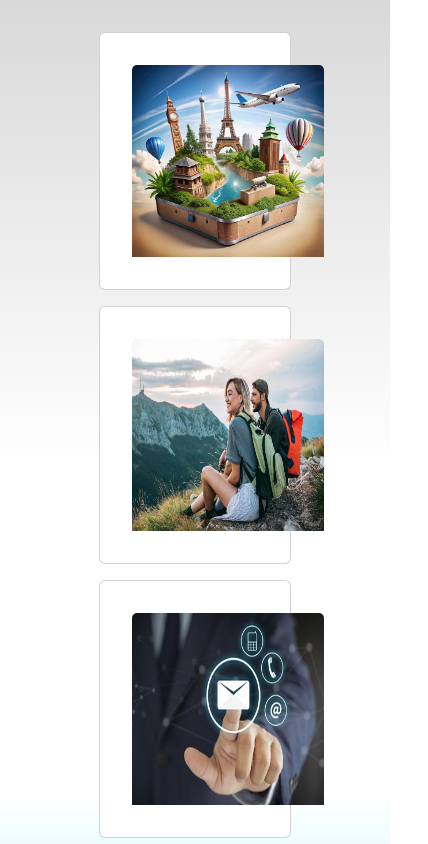
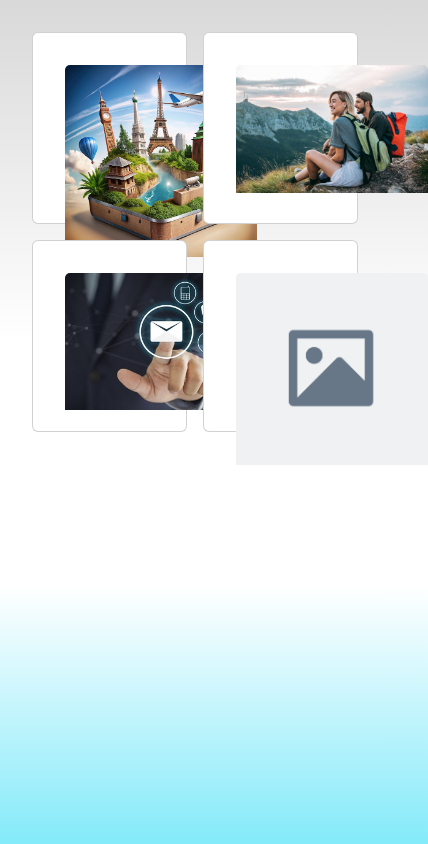
Before and after one commit to Giuseppe-DeFilippo/travel-sync, a React (Vite) app: page / in a window 390 px wide. Shown: the top 844 px of the page, 428 px wide, since content can reach past the window. Built offline with nearby package versions, Linux system fonts and the light colour scheme.

Commit message:
adding image

```diff
--- a/src/index.css
+++ b/src/index.css
@@ -1,9 +1,22 @@
+.card-img-top {
+  width: 100%;
+  height: 100%;
+  object-fit: cover;
+}
+
 .homepage-container {
   display: flex;
   flex-wrap: wrap;
   gap: 1rem;
   justify-content: center;
+
 }
+
+.card {
+  width: 12rem;
+  height: 12rem;
+}
+
 
 body {
   background: linear-gradient(180deg, #D9D9D9 0.5%, #FFFFFF 40.5%, #FFFFFF 69.5%, #84EAF9 99.99%, #EBEBEB 100%);
@@ -11,3 +24,17 @@ body {
   padding: 0;
   min-height: 100vh;
 }
+
+@media (max-width: 409px) {
+  .homepage-container {
+    display: flex;
+    flex-wrap: wrap;
+    gap: 1rem;
+    justify-content: center;
+  }
+
+  .card {
+    width: calc(50% - 0.5rem) !important;
+    height: 12rem !important;
+  }
+}
--- a/src/pages/HomePage.jsx
+++ b/src/pages/HomePage.jsx
@@ -2,7 +2,7 @@ export default function HomePage() {
 
     return (
 
-        <div className="homepage-container" >
+        <div className="homepage-container " >
             <div className="card" style={{ width: "12rem" }}>
                 <img src="/imgHome/fotoviaggio.png" className="card-img-top" style={{ width: "12rem", height: "12rem" }} alt="immagineViaggio" />
                 <div className="card-body d-none">
@@ -22,7 +22,7 @@ export default function HomePage() {
                 </div>
             </div>
             <div className="card" style={{ width: "12rem" }}>
-                <img src="/imgHome/immagineimpostazioni.png" className="card-img-top" style={{ width: "12rem", height: "12rem" }} alt="" />
+                <img src="/imgHome/immagine-vuota.png" className="card-img-top" style={{ width: "12rem", height: "12rem" }} alt="" />
                 <div className="card-body d-none">
                     <p className="card-text">Some quick example text to build on the card title and make up the bulk of the card's content.</p>
                 </div>
```
Also changed, not shown: public/imgHome/immagine-vuota.png (added).
